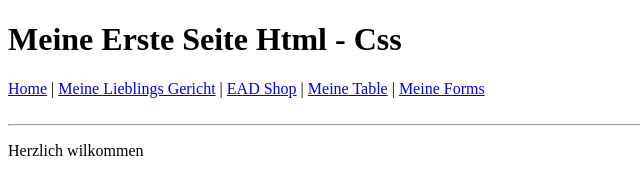
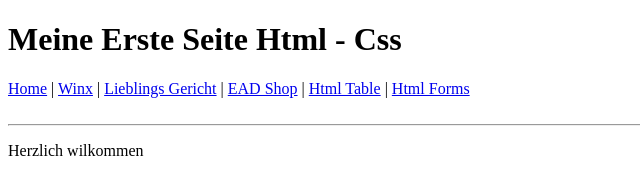
Before and after one commit to sbrycbc/mat-22-d10b, a plain HTML site: page main.html in a window 1280 px wide. Shown: the full height of the page, 0-640 px from the left. Drawn offline with Linux system fonts and the light colour scheme.

Commit message:
added all links to page..

```diff
--- a/main.html
+++ b/main.html
@@ -10,10 +10,11 @@
     <h1>Meine Erste Seite Html - Css</h1>
     <nav>
         <a href="#">Home</a> |
-        <a href="./02_basic-html/list.html">Meine Lieblings Gericht</a> |
-        <a href="./01_basic-html/index.html">EAD Shop</a> |
-        <a href="./02_basic-html/06-table.html">Meine Table</a> |
-        <a href="./02_basic-html/07-forms.html">Meine Forms</a>
+        <a href="https://sabriyecbc.wixsite.com/einfachallesdrin" target="_blank">Winx</a> |
+        <a href="./02_basic-html/list.html" target="_blank">Lieblings Gericht</a> |
+        <a href="./01_basic-html/index.html" target="_blank">EAD Shop</a> |
+        <a href="./02_basic-html/06-table.html" target="_blank">Html Table</a> |
+        <a href="./02_basic-html/07-forms.html" target="_blank">Html Forms</a>
     </nav>
     <br>
     <hr>
```
